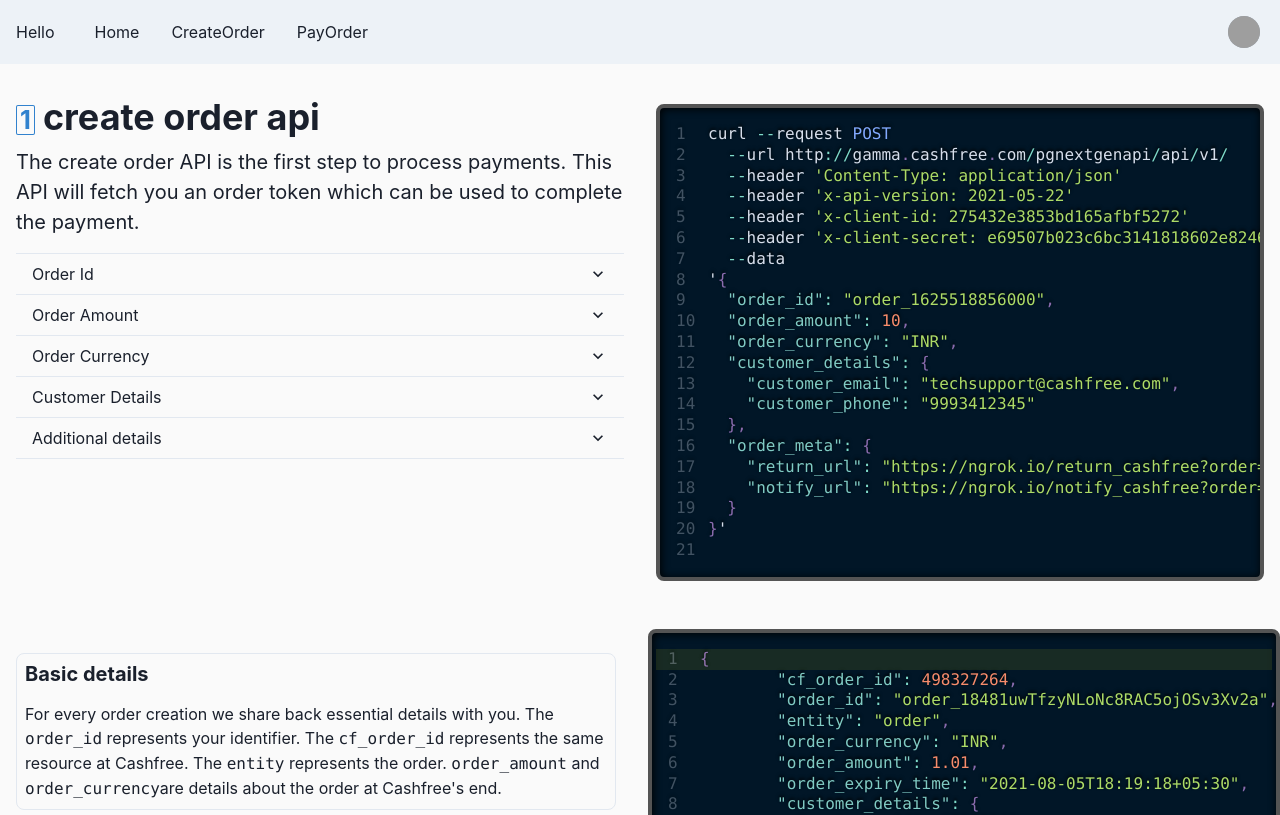
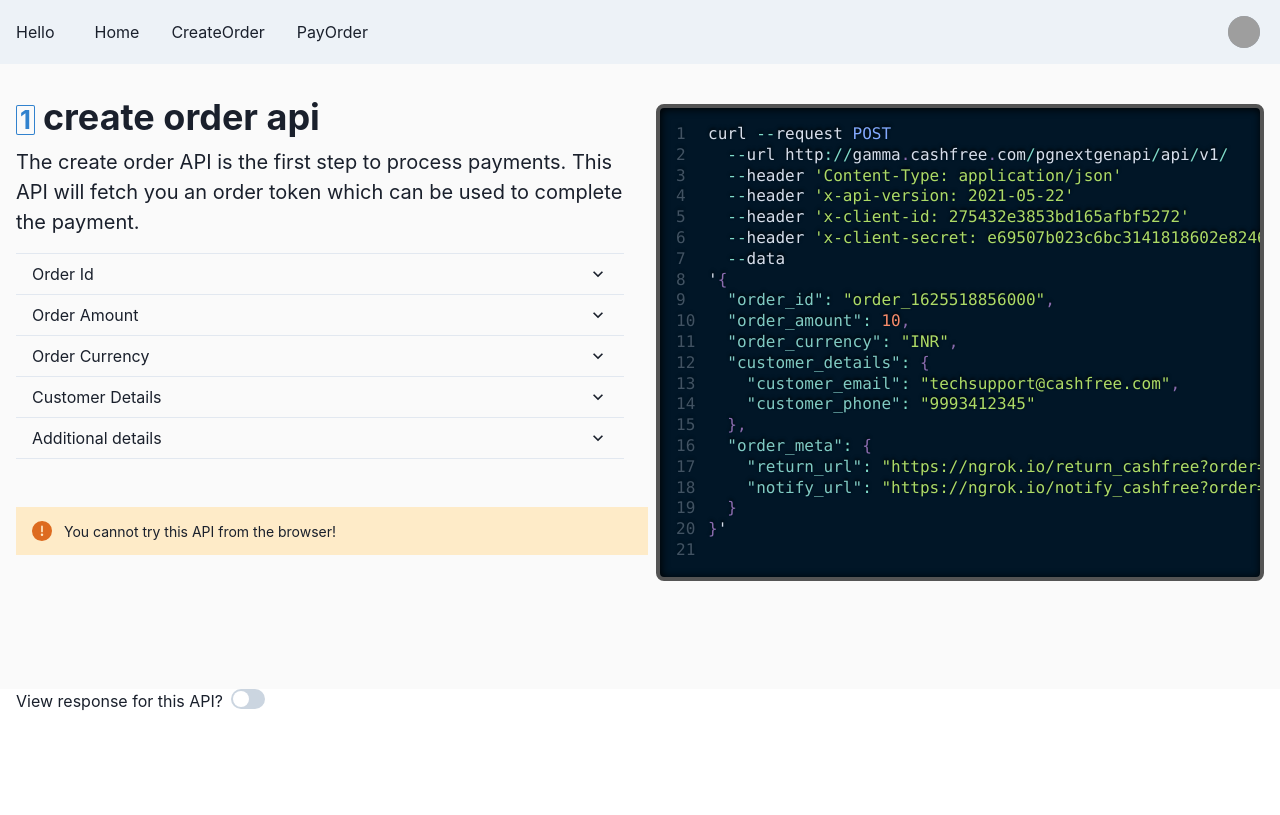
Before and after one commit to obh/api-demo-chakra, a React (Create React App) app: page /create_order in a window 1280 px wide. Shown: the top 815 px of the page. Built offline with nearby package versions, Linux system fonts and the light colour scheme; grey boxes are pictures that could not be loaded.

Commit message:
completing create order api page

```diff
--- a/src/App.js
+++ b/src/App.js
@@ -19,7 +19,7 @@ function App() {
               // gap={4} bg="#fafafa" >
               //   <GridItem rowSpan={2} colSpan={3} >
               //     <Box ml="4" mr="2"> */}
-                    <Main/>
+                    <Main />
             {/* //       </Box>
             //     </GridItem>
             //     <GridItem rowSpan={2} colSpan={3} >
--- a/src/components/CreateOrder.js
+++ b/src/components/CreateOrder.js
@@ -5,25 +5,33 @@ import {
   AccordionButton,
   AccordionPanel,
   AccordionIcon,
+  Alert,
+  AlertIcon,
   Box,
   Badge,
+  Container,
   Grid,
   GridItem,
   Heading,
   Text,
   Input,
-  Popover,
   PopoverTrigger,
   Button,
   Portal,
+  Popover,
   PopoverContent,
   PopoverArrow,
   PopoverHeader,
   PopoverCloseButton,
-  PopoverBody
+  PopoverBody,
+  SimpleGrid,
+  Stack,
+  Switch,
+  HStack,
+  VStack,
+  Icon
 } from '@chakra-ui/react';
-import { InfoOutlineIcon } from '@chakra-ui/icons'
-import { Switch, Route } from 'react-router-dom'
+import { InfoOutlineIcon, CheckIcon, WarningIcon } from '@chakra-ui/icons'
 import FullRoster from './FullRoster'
 import Player from './Player'
 import { useSelector, useDispatch } from 'react-redux'
@@ -97,6 +105,8 @@ function DocInfoIcon(props){
 function APIResponse(){
   const [startHighlight, setStartHighlight] = React.useState(0);
   const [endHighlight, setEndHighlight] = React.useState(0);
+  const [showResponse, setShowResponse] = React.useState(false)
+
   console.log("Highlight range: ", startHighlight, endHighlight)
 
   const createOrderResponse = `{
@@ -129,7 +139,13 @@ function APIResponse(){
       }
   `
   return (
-    // <div>
+    <div>
+      <Box height="100px" bg="#fafafa"></Box>
+      <Stack direction="row" ml={4}>
+      <Text>View response for this API?</Text>
+        <Switch colorScheme="red" onChange={() => {setShowResponse(!showResponse)}}/>
+        </Stack>
+        {showResponse &&
        <Grid
       pt={8}
       templateColumns="repeat(6, 1fr)"
@@ -178,7 +194,8 @@ function APIResponse(){
       <PrismCode code={createOrderResponse} language="js"
           highlightStart={startHighlight} highlightEnd={endHighlight} />
       </GridItem>
-      </Grid>
+      </Grid>}
+      </div>
   )
 }
 
@@ -289,6 +306,10 @@ const CreateOrder = () => {
           </AccordionItem>
         </Accordion>
         </Box>
+        <Alert status="warning" mt={12} ml={4}>
+        <AlertIcon />
+        <Text fontSize="sm">You cannot try this API from the browser! </Text>
+        </Alert>
         </GridItem>
         <GridItem rowSpan={2} colSpan={3} >
           <Box ml="2" mr="4">
```
